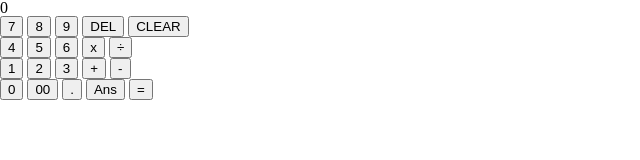
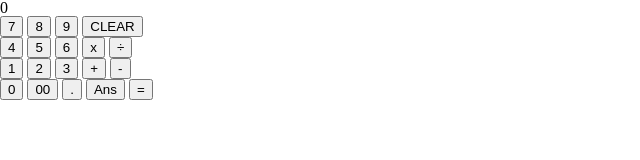
Before and after one commit to santiagotena/calculator, a plain HTML site: page index.html in a window 1280 px wide. Shown: the whole page, without its empty margins (0-640 px from the left). Drawn offline with Linux system fonts and the light colour scheme.

Commit message:
Remove DEL key

```diff
--- a/index.html
+++ b/index.html
@@ -23,9 +23,6 @@
 					</button>
 					<button class="key" data-type="number" data-key="9">
 						9
-					</button>
-					<button class="key" data-key="DEL">
-						DEL
 					</button>
 					<button class="key" data-key="CLEAR">
 						CLEAR
```
